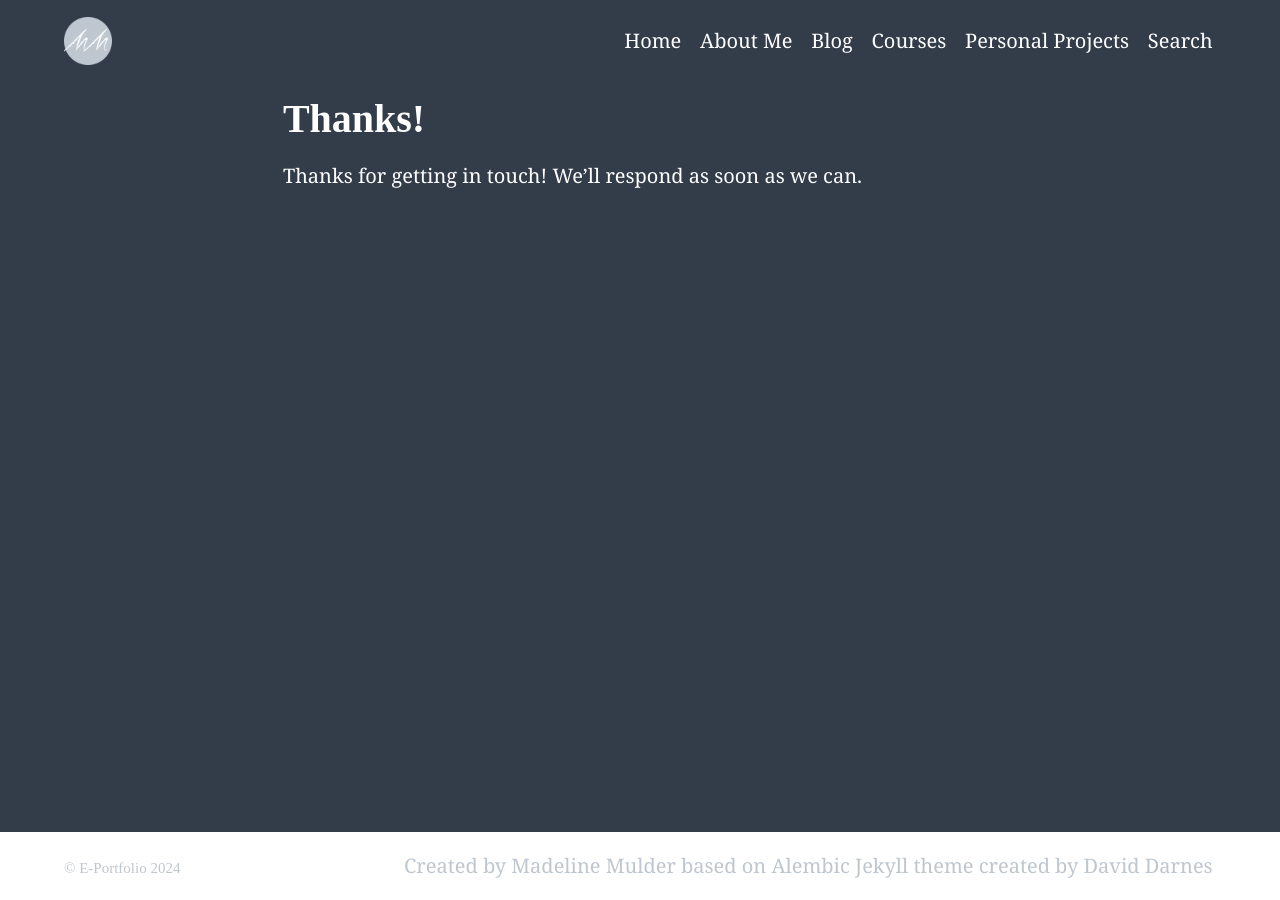
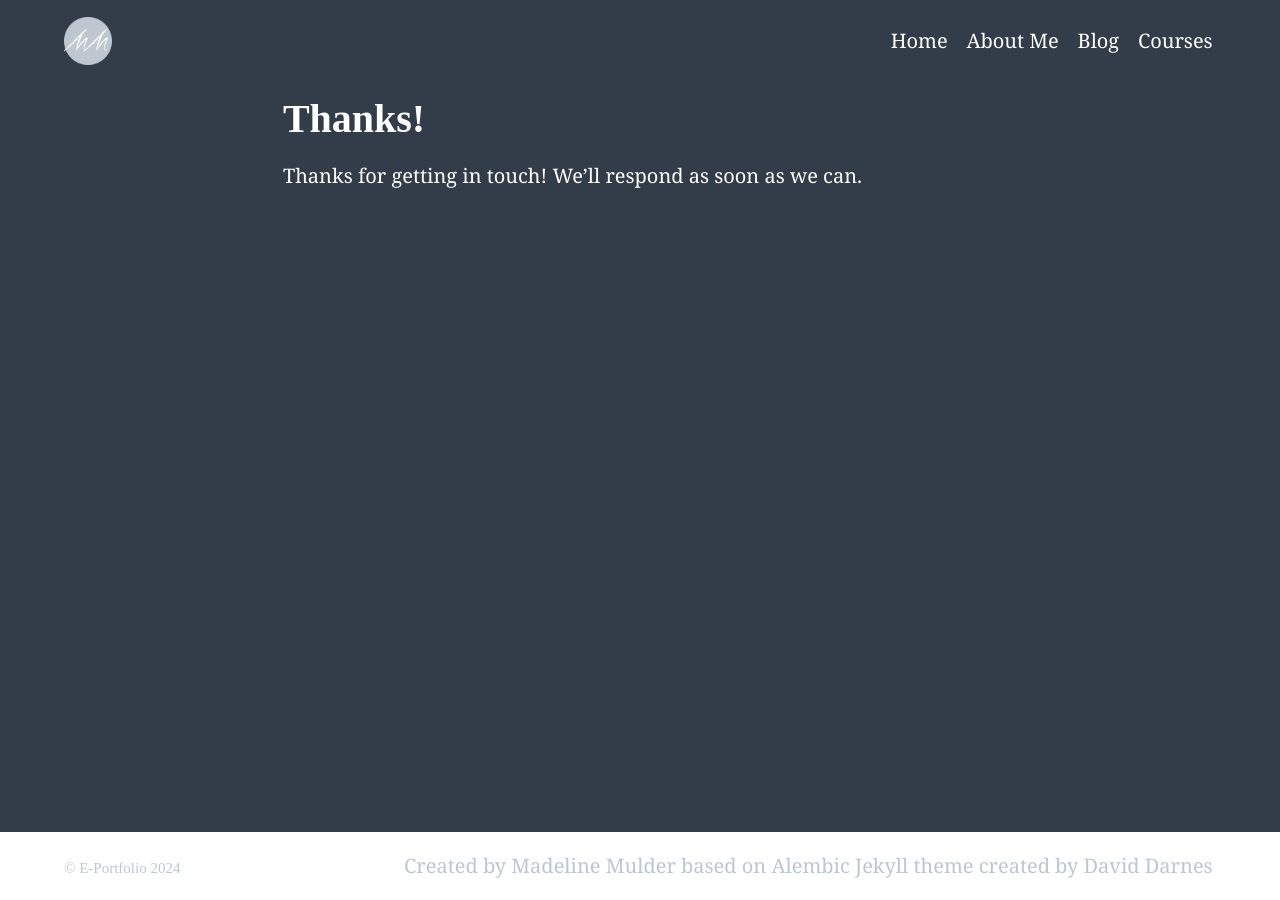
Before and after one commit to MadelineMulder/MadelineMulder.github.io, a Jekyll site: the page built from thanks.md, in a window 1280 px wide. Built offline with Jekyll 4.4.1, drawn with Linux system fonts in a browser that asks for light colours; part of the change alters nothing that is shown.

Commit message:
Update _config.yml

```diff
--- a/_config.yml
+++ b/_config.yml
@@ -131,10 +131,10 @@ navigation_header:
   url: /blog/
 - title: Courses
   url: /courses/
-- title: Personal Projects
-  url: /personal/
-- title: Search
-  url: /search/
+#- title: Personal Projects
+  #url: /personal/
+#- title: Search
+ # url: /search/
 
 navigation_footer:
 - title: Created by Madeline Mulder based on Alembic Jekyll theme created by David Darnes
```
